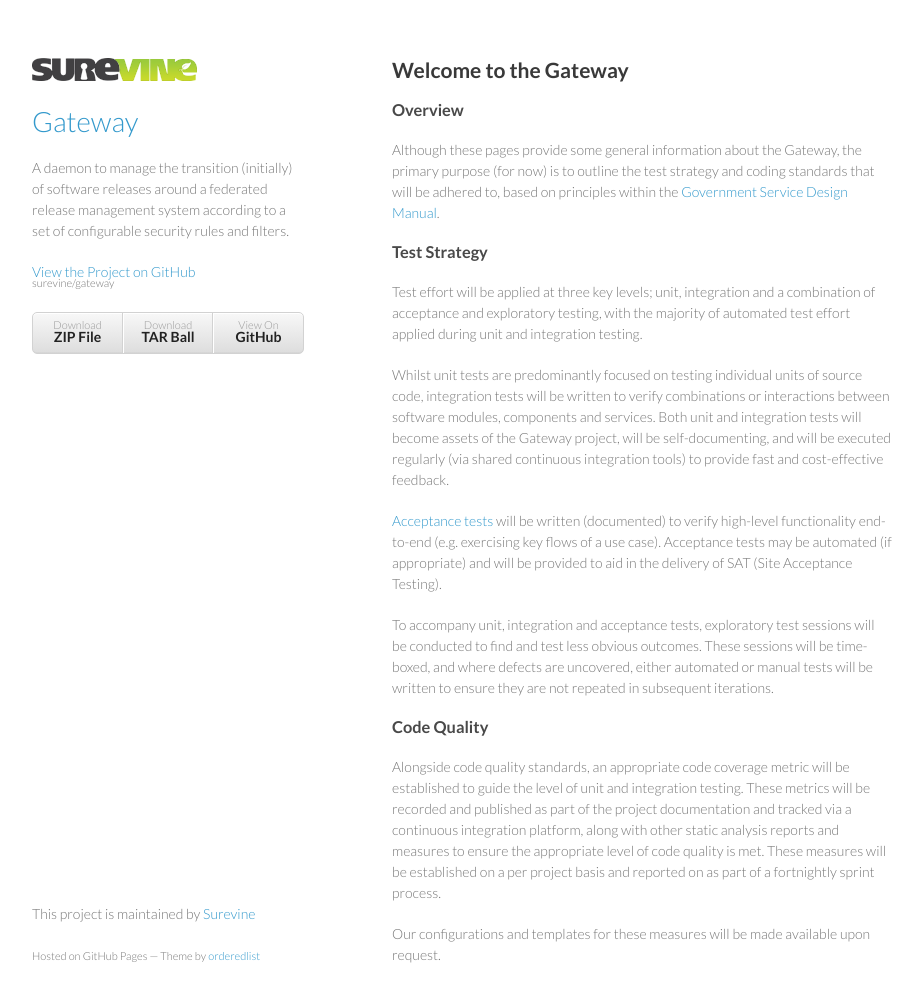
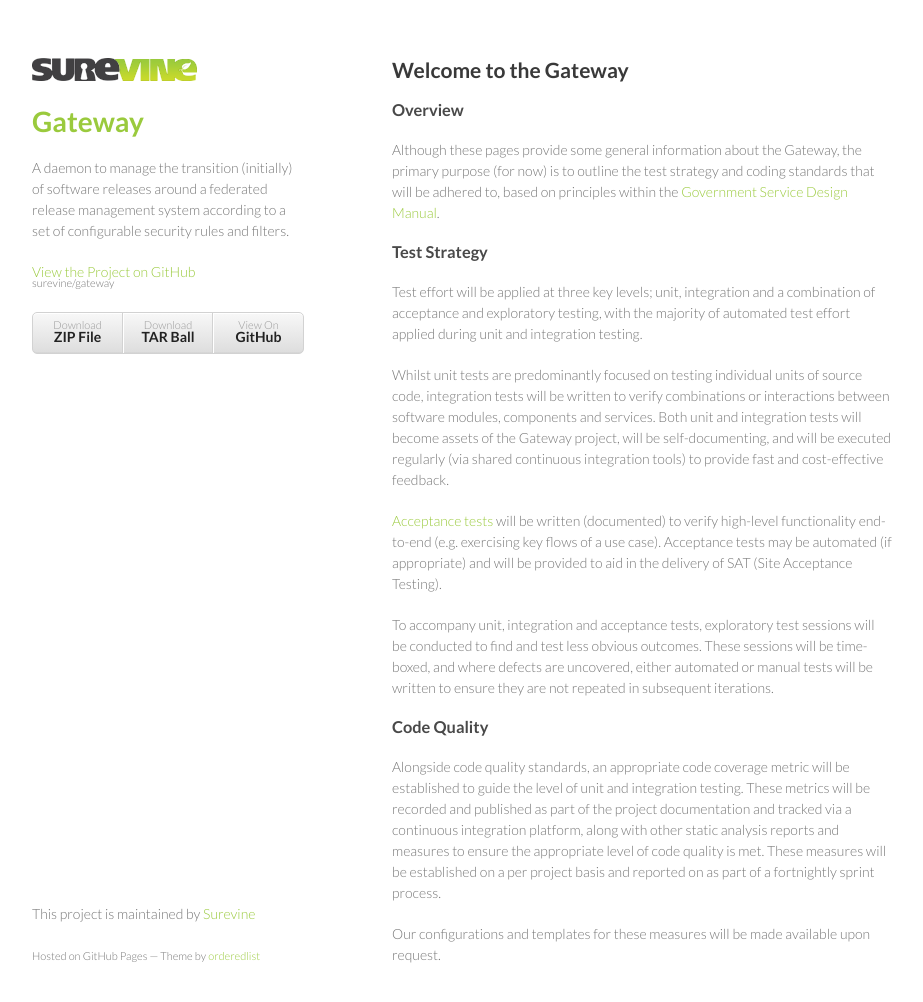
Before and after one commit to surevine/gateway, a Jekyll site: the page built from index.md, in a window 1280 px wide and 1035 px high. Shown: the top 1002 px of the window, without its empty margins (178-1101 px from the left). Built offline with Jekyll 4.4.1, drawn with Linux system fonts in a browser that asks for light colours.

Commit message:
Styling tweaks

```diff
--- a/stylesheets/styles.css
+++ b/stylesheets/styles.css
@@ -24,6 +24,10 @@ h1 {
   font-size:28px;
 }
 
+h1 a {
+  font-weight:800;
+}
+
 h2 {
   color:#393939;
 }
@@ -33,7 +37,7 @@ h3, h4, h5, h6 {
 }
 
 a {
-  color:#39c;
+  color:#9aca3d;
   font-weight:400;
   text-decoration:none;
 }
```
Also changed, not shown: 1 other file.
